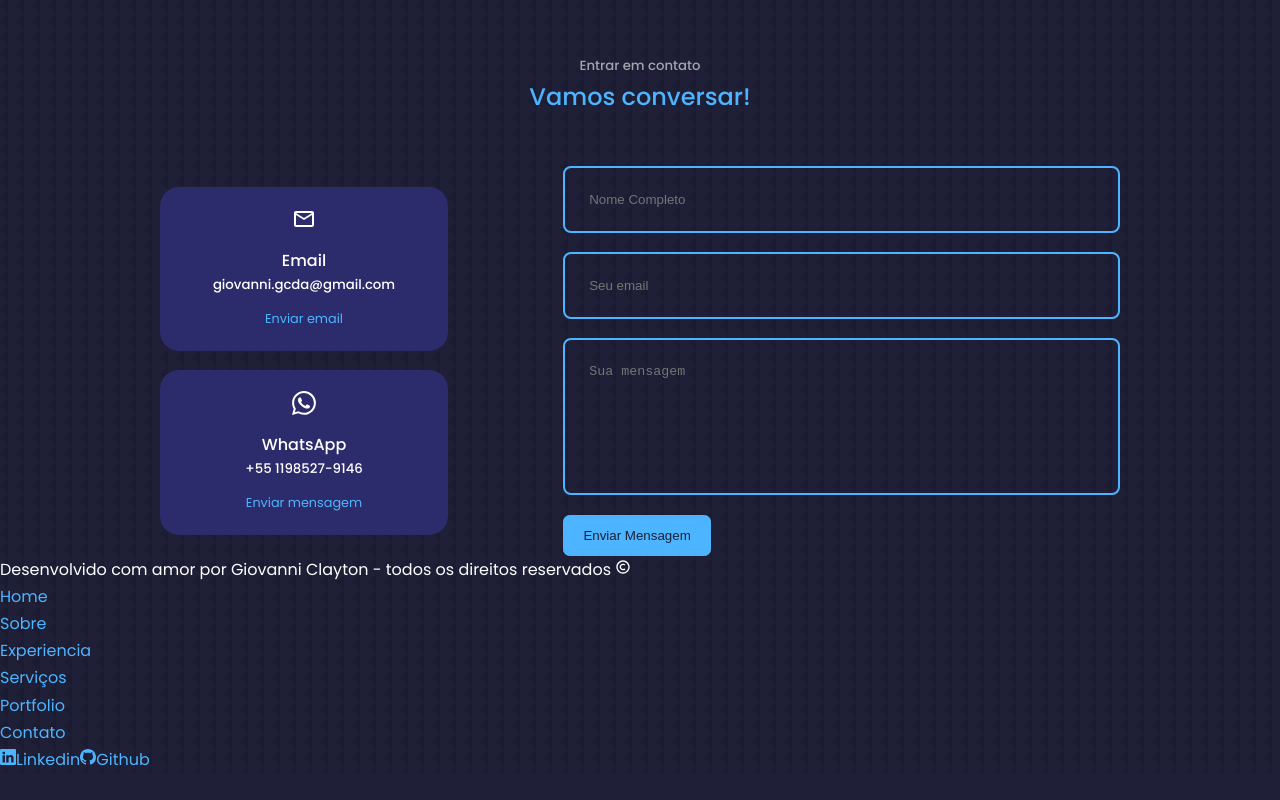
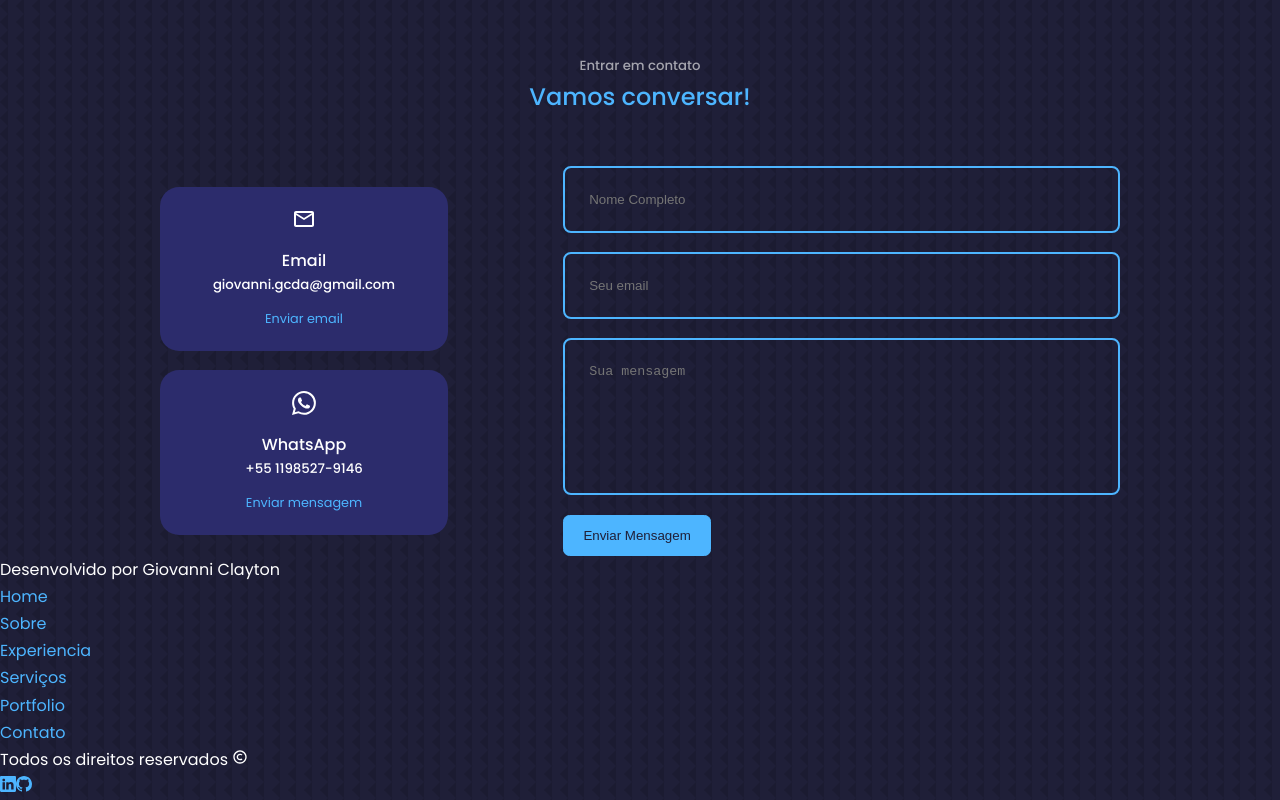
Before and after one commit to Gclayton0207/portfolio-2.0, a React (Create React App) app: page / in a window 1280 px wide. Shown: the part 4018-4818 px from the top of the page. Before the commit the page ends 4791 px from the top, so only its background shows below. Built offline with nearby package versions, Linux system fonts and the light colour scheme.

Commit message:
fix: Paragrafo copyright

```diff
--- a/src/components/footer/Footer.jsx
+++ b/src/components/footer/Footer.jsx
@@ -8,10 +8,8 @@ import { BiCopyright } from "react-icons/bi";
 const Footer = () => {
   return (
     <footer>
-      <p>
-        Desenvolvido com amor por Giovanni Clayton - todos os direitos
-        reservados <BiCopyright />
-      </p>
+      <p>Desenvolvido por Giovanni Clayton</p>
+
       <ul className="links">
         <li>
           <a href="#">Home</a>
@@ -32,6 +30,9 @@ const Footer = () => {
           <a href="#contato">Contato</a>
         </li>
       </ul>
+      <p>
+        Todos os direitos reservados <BiCopyright />
+      </p>
       <div className="footer__sociais">
         <a
           href="https://www.linkedin.com/in/giovanni-clayton/"
@@ -39,7 +40,6 @@ const Footer = () => {
           rel="noreferrer"
         >
           <BsLinkedin />
-          Linkedin
         </a>
         <a
           href="https://github.com/Gclayton0207"
@@ -47,9 +47,10 @@ const Footer = () => {
           rel="noreferrer"
         >
           <BsGithub />
-          Github
         </a>
+
       </div>
+
     </footer>
   );
 };
```
